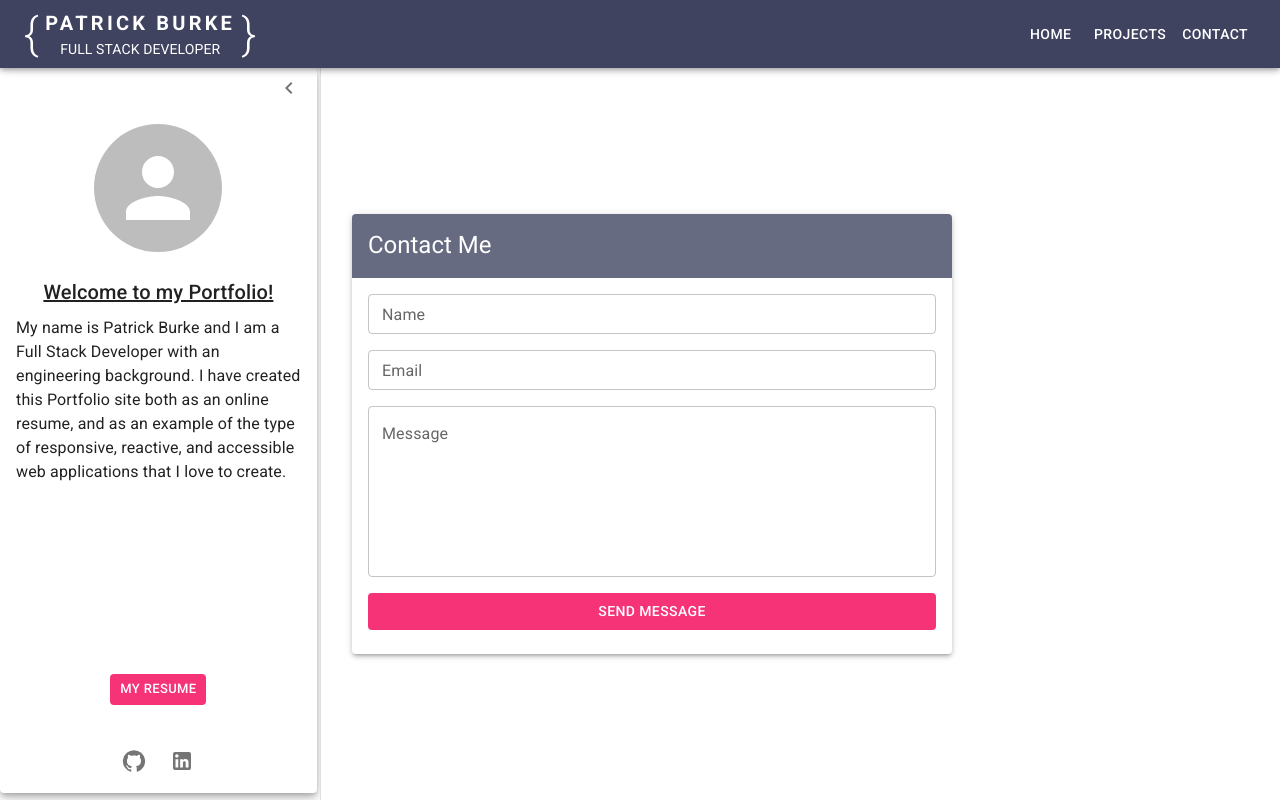
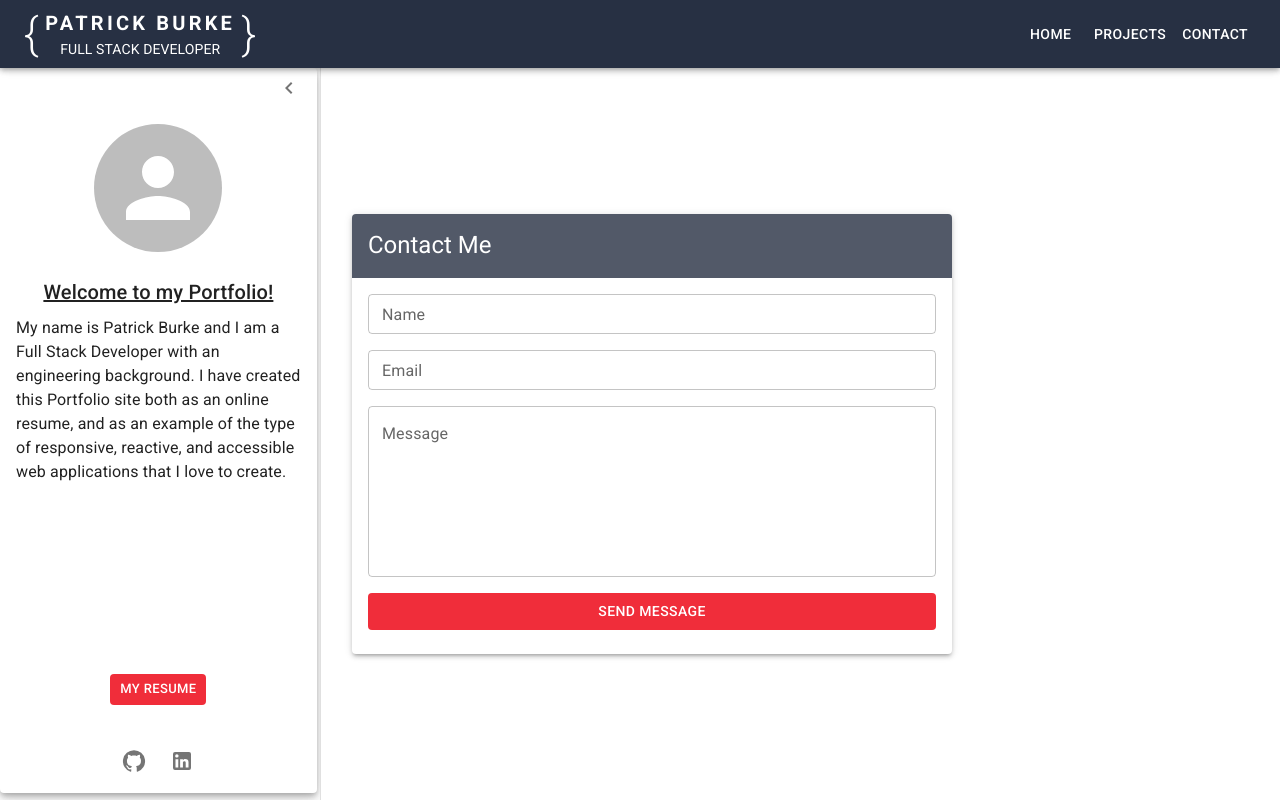
Before and after one commit to PattyBurke99/mui-portfolio, a React (Vite) app: page /contact in a window 1280 px wide. Built offline with nearby package versions, Linux system fonts and the light colour scheme.

Commit message:
Changes to color scheme

```diff
--- a/src/App.tsx
+++ b/src/App.tsx
@@ -41,8 +41,8 @@ const router = createBrowserRouter([
 
 let theme = createTheme({
   palette: {
-    primary: { main: '#3f4360' },
-    secondary: { main: '#f50057' }
+    primary: { main: '#273043' },
+    secondary: { main: '#F02D3A' }
   }
 });
 
--- a/src/components/ContactForm.tsx
+++ b/src/components/ContactForm.tsx
@@ -175,7 +175,7 @@ function ContactForm() {
               </FormControl>
               {(messageState !== MessageState.sent) &&
               <Button onClick={submitForm} sx={{
-                backgroundColor: 'secondary.light',
+                backgroundColor: 'secondary.main',
                 color: '#fff',
               }}>
                 {(messageState === MessageState.notSent) ? 'Send Message'
--- a/src/components/Layout/AboutContent.tsx
+++ b/src/components/Layout/AboutContent.tsx
@@ -57,7 +57,7 @@ function AboutContent() {
                         to="https://patrickburke.dev/ResumeOct.pdf"
                         target="_blank"
                         sx={{
-                            backgroundColor: 'secondary.light',
+                            backgroundColor: 'secondary.main',
                             color: '#fff',
                             marginBottom: {xs: '1rem', md: 0, lg: '2rem'},
                             marginTop: {xs: '2rem', md: 0}
--- a/src/main.css
+++ b/src/main.css
@@ -16,6 +16,6 @@
 }
 
 .MuiCardHeader-root {
-    background-color: #676B81;
+    background-color: #525968;
     color: #fff
 }
--- a/src/screens/Projects.tsx
+++ b/src/screens/Projects.tsx
@@ -37,7 +37,7 @@ const portfolioCard = {
                     target="_blank"
                     sx={{
                         marginTop: '2rem',
-                        backgroundColor: 'secondary.light',
+                        backgroundColor: 'secondary.main',
                         color: '#fff'
                     }}
                 >
```
